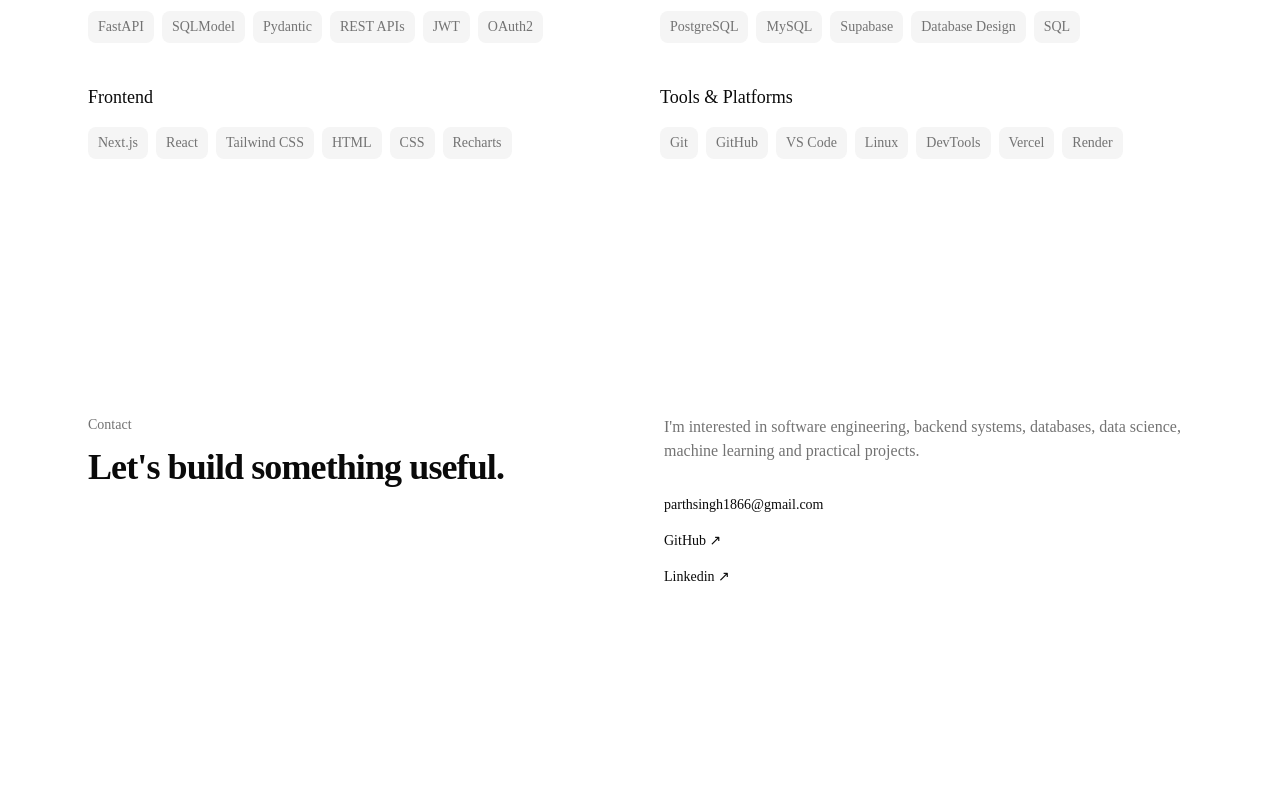
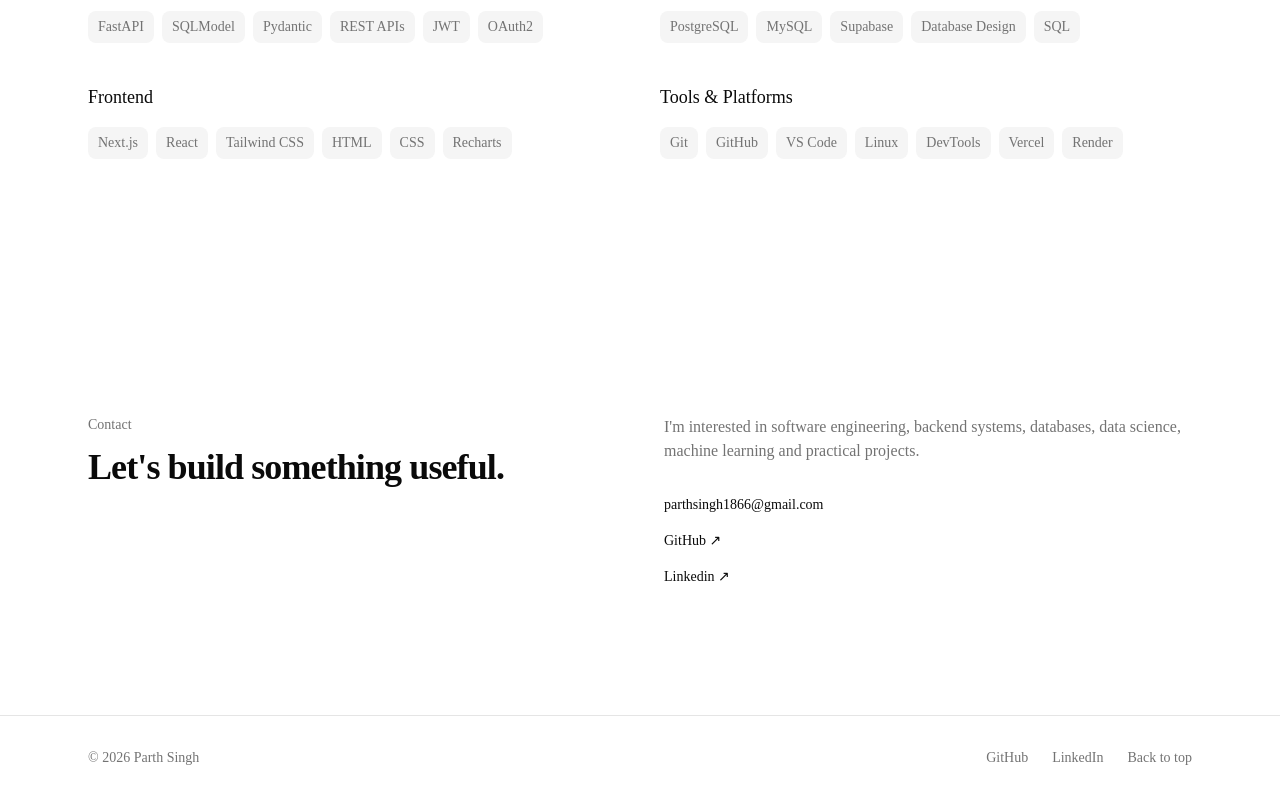
Before and after one commit to parthsingh23/portfolio, a Next.js app: page / in a window 1280 px wide. Shown: the part 2414-3214 px from the top of the page. Before the commit the page ends 3129 px from the top, so only its background shows below. Built offline with nearby package versions, Linux system fonts and the light colour scheme.

Commit message:
feat: add portfolio footer

```diff
--- a/app/page.tsx
+++ b/app/page.tsx
@@ -3,10 +3,13 @@ import { Hero } from "@/components/sections/hero";
 import { Projects } from "@/components/sections/projects";
 import { About } from "@/components/sections/about";
 import { Contact } from "@/components/sections/contact";
+import { Footer } from "@/components/layout/footer";
 
 export default function Home() {
   return (
     <>
+      <div id="top" />
+
       <Navbar />
 
       <main className="mx-auto max-w-6xl px-6">
@@ -15,6 +18,8 @@ export default function Home() {
         <About />
         <Contact />
       </main>
+
+      <Footer />
     </>
   );
 }
--- /dev/null
+++ b/components/layout/footer.tsx
@@ -0,0 +1,35 @@
+import Link from "next/link";
+
+export function Footer() {
+  return (
+    <footer className="border-t border-border">
+      <div className="mx-auto flex max-w-6xl flex-col gap-4 px-6 py-8 text-sm text-muted-foreground sm:flex-row sm:items-center sm:justify-between">
+        <p>© 2026 Parth Singh</p>
+
+        <div className="flex items-center gap-6">
+          <Link
+            href="https://github.com/parthsingh23"
+            target="_blank"
+            rel="noopener noreferrer"
+            className="transition-colors hover:text-foreground"
+          >
+            GitHub
+          </Link>
+
+          <Link
+            href="https://www.linkedin.com/in/parthsingh23"
+            target="_blank"
+            rel="noopener noreferrer"
+            className="transition-colors hover:text-foreground"
+          >
+            LinkedIn
+          </Link>
+
+          <Link href="#top" className="transition-colors hover:text-foreground">
+            Back to top
+          </Link>
+        </div>
+      </div>
+    </footer>
+  );
+}
```
